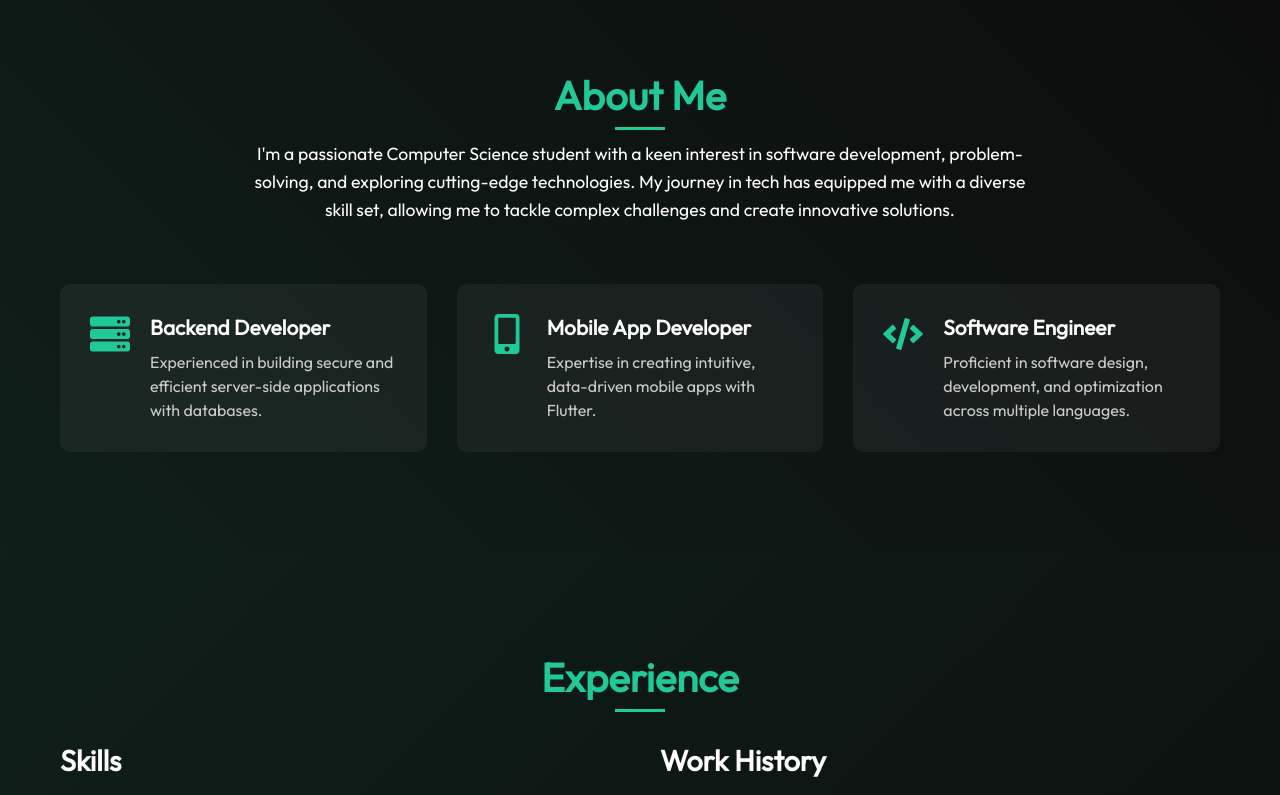
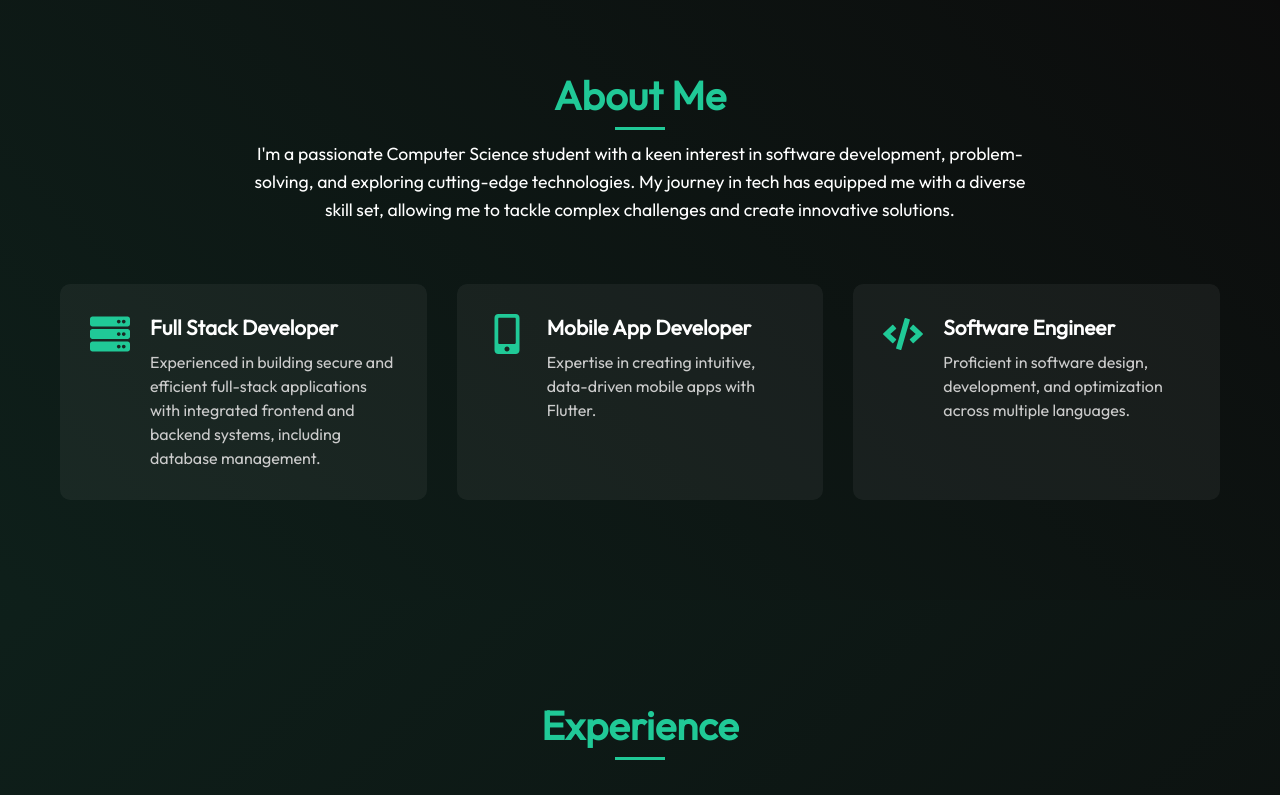
Before and after one commit to vineeth33/Myportfolio, a React (Vite) app: page / in a window 1280 px wide. Shown: the part 1630-2425 px from the top of the page. Built offline with nearby package versions, Linux system fonts and the light colour scheme.

Commit message:
Update About.jsx

```diff
--- a/src/components/About/About.jsx
+++ b/src/components/About/About.jsx
@@ -20,8 +20,8 @@ export const About = () => {
               <FaServer />
             </div>
             <div className={styles.skillText}>
-              <h3>Backend Developer</h3>
-              <p>Experienced in building secure and efficient server-side applications with databases.</p>
+              <h3>Full Stack Developer</h3>
+              <p>Experienced in building secure and efficient full-stack applications with integrated frontend and backend systems, including database management.</p>
             </div>
           </div>
           <div className={styles.skillItem}>
```
